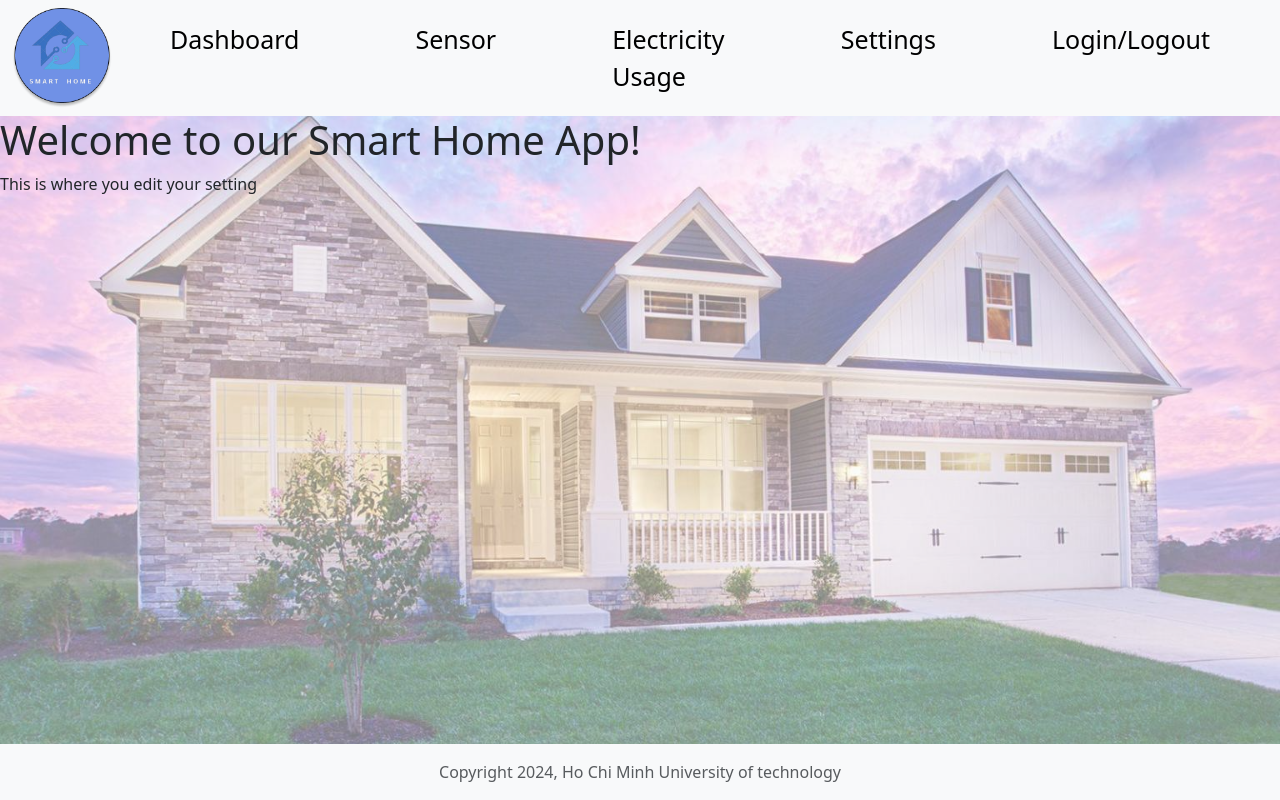
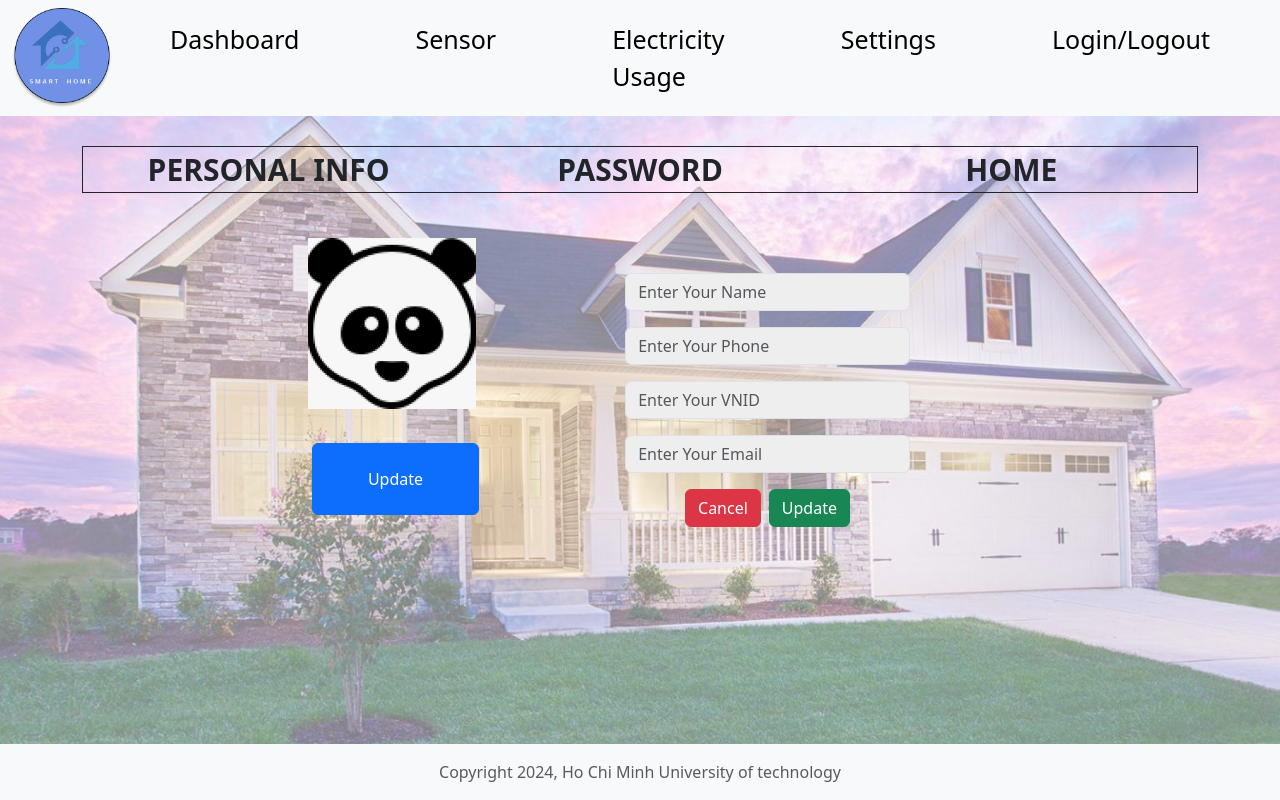
Before and after one commit to KhoaLiang/-A-N-CNPM-232-G27, a React (Create React App) app in the folder smart-home/: page /settings in a window 1280 px wide. Built offline with nearby package versions, Linux system fonts and the light colour scheme.

Commit message:
Add Settings, Fotgot

```diff
--- a/smart-home/src/App.js
+++ b/smart-home/src/App.js
@@ -11,10 +11,11 @@ import SensorPage from './pages/SensorPage';
 import ElectricityUsagePage from './pages/ElectricityUsagePage';
 import SettingsPage from './pages/SettingsPage';
 import LoginPage from './pages/LoginPage';
+import ForgotPage from './pages/Forgot';
 
 const Header = () => {
-    const location = useLocation();
-    const isLoginPage = location.pathname === '/login';
+    // const location = useLocation();
+    // const isLoginPage = location.pathname === '/login';
 
     //uncomment this when it's time to implement the login page properly
     // if (isLoginPage) {
@@ -89,6 +90,7 @@ function App() {
           <Route path="/electricity-usage" element={<ElectricityUsagePage />} />
           <Route path="/settings" element={<SettingsPage />} />
           <Route path="/login" element={<LoginPage />} />
+          <Route path="/forgot" element={<ForgotPage />} />
         </Routes>
         <Footer />
       </div>
--- /dev/null
+++ b/smart-home/src/css/Forgot.css
@@ -0,0 +1,11 @@
+.logoutalldevice {
+    margin: 0 5px;
+}
+#logoutall {
+    width: 13px;
+    margin: 0 2px;
+}
+
+.btn-cancel {
+    background: grey;
+}
--- /dev/null
+++ b/smart-home/src/css/Settings.css
@@ -0,0 +1,25 @@
+.content {
+  display: flex;
+}
+
+.newrow {
+    margin-top: 30px;
+  font-size: 30px;
+  font-weight: 700;
+}
+
+.imgchange button {
+  position: absolute;
+  width: 167px;
+  height: 72px;
+  left: 308px;
+  top: 443px;
+}
+
+.imgchange img {
+  position: absolute;
+  width: 168px;
+  height: 171px;
+  left: 308px;
+  top: 238px;
+}
--- a/smart-home/src/pages/ElectricityUsagePage.jsx
+++ b/smart-home/src/pages/ElectricityUsagePage.jsx
@@ -7,7 +7,7 @@ const ElectricityUsagePage = () => {
   // Your code here
 
   return (
-    <div className="container">
+    <div className="container row justify-content-center align-items-center d-flex vh-150 ">
       <div className="room row">
         <div className="guest_room justify-content-left align-items-center col-6">
           <h1>20</h1>
--- /dev/null
+++ b/smart-home/src/pages/Forgot.jsx
@@ -0,0 +1,37 @@
+import React from "react";
+import '../css/Forgot.css';
+
+const Forgot = () => {
+  return (
+      <div className="row justify-content-center align-items-center d-flex vh-100 ">
+        <form className="col-lg-5 border border-dark p-3 rounder-border login-form">
+          <div className="form-group m-3">
+            <label className="form-label">PLEASE ENTER OLD PASSWORD</label>
+            <input type="text" className="form-control" id="username" />
+          </div>
+          <div className="form-group m-3">
+            <label className="form-label justify-content-left">
+              PLEASE ENTER NEW PASSWORD
+            </label>
+            <input type="password" className="form-control" id="password" />
+          </div>
+          <div className="form-group m-3">
+            <label className="form-label">COMFIRM NEW PASSWORD</label>
+            <input type="password" className="form-control" id="password" />
+          </div>
+          <div className="logoutalldevice flex justify-content-left">
+            <input type="checkbox" name="form-checkbox" id="logoutall" />
+            <label className="form-label ml-1">Log out of all device</label>
+          </div>
+          <button type="submit" className="btn btn-cancel mx-1">
+            Cancel
+          </button>
+          <button type="submit" className="btn btn-success mx-1">
+            Update
+          </button>
+        </form>
+      </div>
+  );
+};
+
+export default Forgot;
--- a/smart-home/src/pages/LoginPage.jsx
+++ b/smart-home/src/pages/LoginPage.jsx
@@ -17,7 +17,7 @@ const LoginPage = () => {
                             <input type='password' className='form-control' id='password' placeholder='Enter Password'/>
                         </div>
                         <button type='submit' className='btn btn-primary'>Login</button>
-                        <p className='text-center mt-3'><a href='#'>Forget password?</a></p>
+                        <p className='text-center mt-3'><a href='./forgot'>Forget password?</a></p>
                     </form>
                 </div>
             </div>
--- a/smart-home/src/pages/SettingsPage.jsx
+++ b/smart-home/src/pages/SettingsPage.jsx
@@ -1,12 +1,70 @@
-import React from 'react';
+import React from "react";
+import "bootstrap/dist/css/bootstrap.min.css";
+import "../css/Settings.css";
+import panda from "../img/panda.png";
+const SettingsPage = () => {
+  return (
+    <div className="container">
+        <div class="container text-center">
+          <div class="row newrow justify-content-center border border-dark">
+            <div class="col column">PERSONAL INFO</div>
+            <div class="col column">PASSWORD</div>
+            <div class="col column">HOME</div>
+          </div>
+        </div>
+      <div className="content w-100">
+        <div className="imgchange w-25">
+            <img src={panda} alt="panda" />
+            <button type="submit" className="btn btn-primary mx-1">
+              Update
+            </button>
+        </div>
+        <div className="row justify-content-center align-items-start d-flex w-75 mt-5">
+          <form className="col-lg-5 p-3">
+            <div className="form-group m-3">
+              <input
+                type="text"
+                className="form-control"
+                id="name"
+                placeholder="Enter Your Name"
+              />
+            </div>
+            <div className="form-group m-3">
+              <input
+                type="text"
+                className="form-control"
+                id="phone"
+                placeholder="Enter Your Phone"
+              />
+            </div>
+            <div className="form-group m-3">
+              <input
+                type="text"
+                className="form-control"
+                id="vnid"
+                placeholder="Enter Your VNID"
+              />
+            </div>
+            <div className="form-group m-3">
+              <input
+                type="text"
+                className="form-control"
+                id="email"
+                placeholder="Enter Your Email"
+              />
+            </div>
 
-const SettingsPage = () => {
-    return (
-        <div>
-            <h1>Welcome to our Smart Home App!</h1>
-            <p>This is where you edit your setting</p>
+            <button type="submit" className="btn btn-danger mx-1">
+              Cancel
+            </button>
+            <button type="submit" className="btn btn-success mx-1">
+              Update
+            </button>
+          </form>
         </div>
-    );
+      </div>
+    </div>
+  );
 };
 
 export default SettingsPage;
```
Also changed, not shown: smart-home/src/pages/SettingsPage copy 2.jsx (added, +41 -0 lines), smart-home/src/img/panda.png (added).
